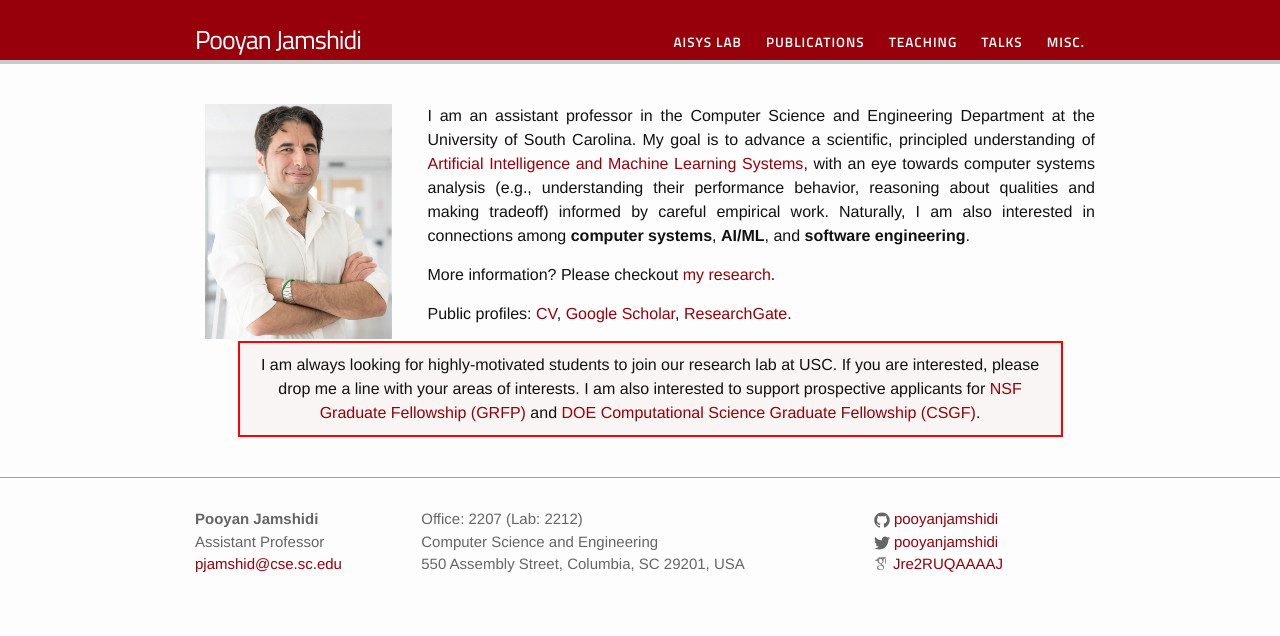
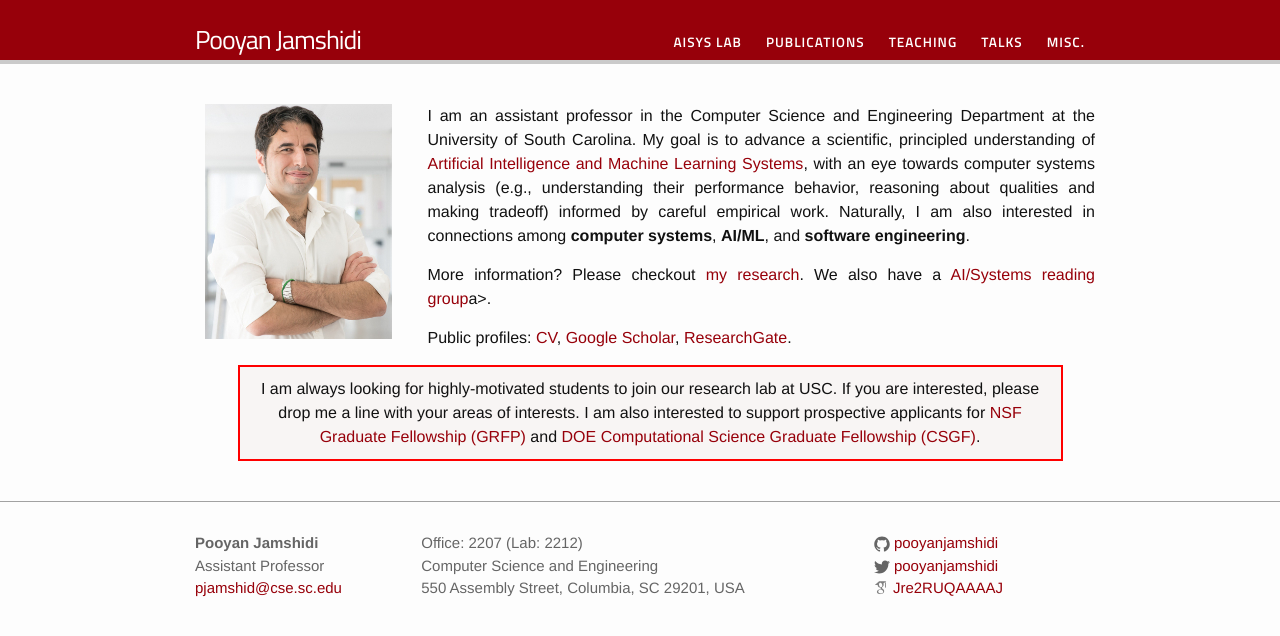
Before and after one commit to pooyanjamshidi/pooyanjamshidi.github.io, a Jekyll site: the page built from index.html, in a window 1280 px wide. Shown: the top 636 px of the page. Built offline with Jekyll 4.4.1, drawn with Linux system fonts in a browser that asks for light colours; some web fonts are replaced.

Commit message:
reading group

```diff
--- a/index.html
+++ b/index.html
@@ -20,12 +20,14 @@ layout: default
 		</p>
 
         <p align=justify>
-        More information? Please checkout <a href="{{ "/research/" |  prepend: site.baseurl }}">my research</a>.
+        More information? Please checkout <a href="{{ "/research/" |  prepend: site.baseurl }}">my research</a>. We also have a <a href="https://github.com/softsys4ai/readingroup/wiki">AI/Systems reading group</a>a>.
         </p>
 
         <p align=justify>
         Public profiles: <a href="{{ "/resources/cv/cv_pooyan_jamshidi.pdf" |  prepend: site.baseurl }}">CV</a>, <a href="http://scholar.google.com/citations?hl=en&user=Jre2RUQAAAAJ">Google Scholar</a>, <a href="https://www.researchgate.net/profile/Pooyan_Jamshidi">ResearchGate</a>.
         </p>
+
+
 
         <p align=justify>
 
```
Also changed, not shown: 1 other file.
